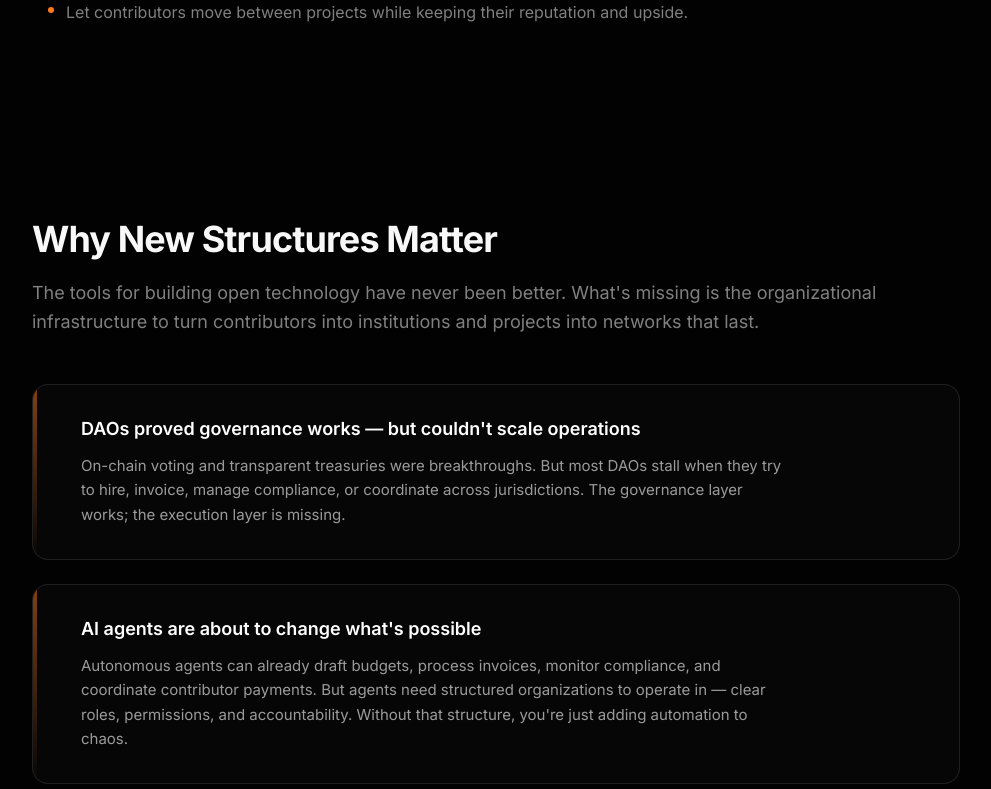
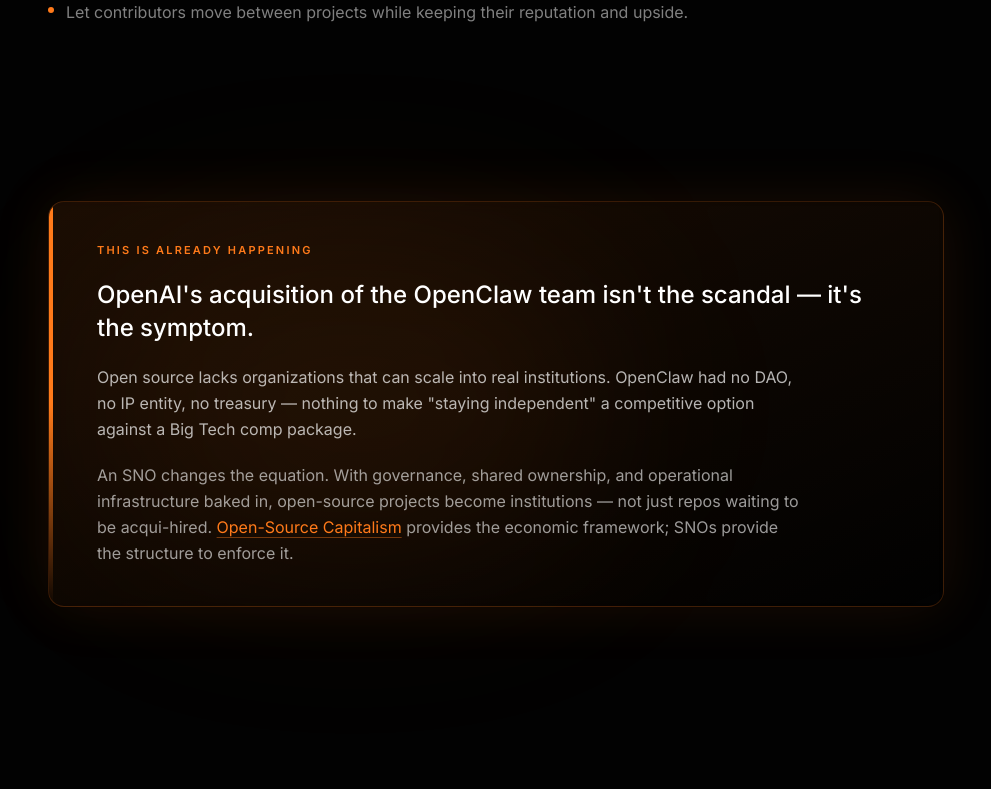
Before and after one commit to 0xkilgore/v0-scalable-network-orgs, a Next.js app: page / in a window 1280 px wide. Shown: the part 980-1769 px from the top of the page, without its empty margins (288-1279 px from the left). Built offline with nearby package versions, Linux system fonts and the light colour scheme.

Commit message:
Move OpenClaw callout higher — right after The Idea
Best illustration of the problem belongs near the top,
not buried before the CTA.

Co-Authored-By: Claude Opus 4.6 <noreply@anthropic.com>

```diff
--- a/app/page.tsx
+++ b/app/page.tsx
@@ -25,6 +25,7 @@ export default function Page() {
         <StickyTOC />
         <Hero />
         <TheIdea />
+        <TheStakes />
         <WhyItMatters />
         <TheProblem />
         <FourPrinciples />
@@ -32,7 +33,6 @@ export default function Page() {
         <PowerhouseVision />
         <OperationalHub />
         <Vetra />
-        <TheStakes />
         <JoinMovement />
         <Footer />
       </div>
```
